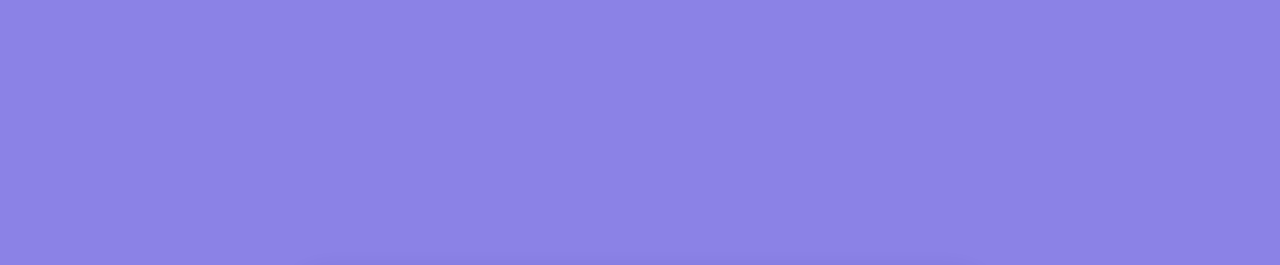
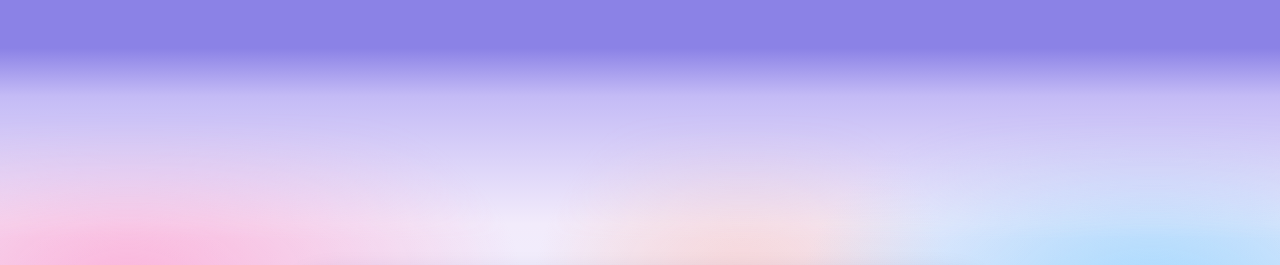
Before and after one commit to romastefale/loggerview, a website: page index.html in a window 1280 px wide. Shown: the top 265 px of the page. Drawn offline with Linux system fonts and the light colour scheme; a web font is replaced by a local one.

Commit message:
Add files via upload

```diff
--- a/index.html
+++ b/index.html
@@ -52,7 +52,7 @@
   --focus:rgba(245,245,247,.62);
   color-scheme:dark;
 }}
-html{background-color:var(--page-edge)}
+html{background-color:transparent}
 html,body{touch-action:pan-x pan-y}
 html::before,html::after{content:"";position:fixed;z-index:-1;left:0;right:0;top:0;height:100vh;height:100lvh;pointer-events:none}
 html::before{background:var(--base)}
```
